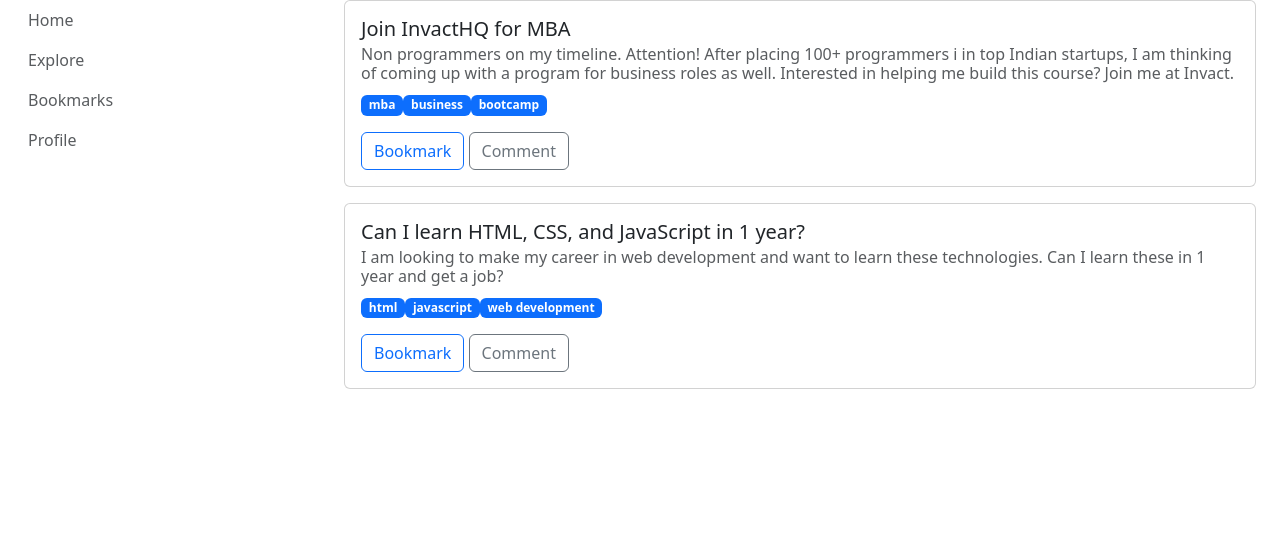
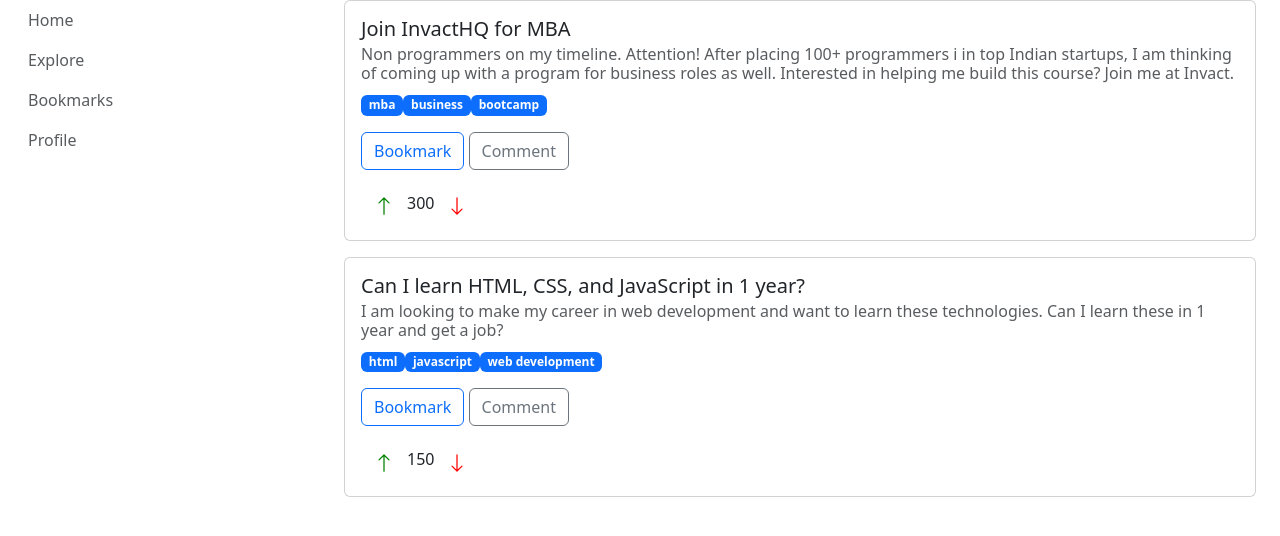
Before and after one commit to swapnaliss/forum-app, a React (Create React App) app: page / in a window 1280 px wide. Shown: the top 536 px of the page. Built offline with nearby package versions, Linux system fonts and the light colour scheme.

Commit message:
Upvote-Downvote functionality

```diff
--- a/src/components/Post.jsx
+++ b/src/components/Post.jsx
@@ -1,10 +1,14 @@
 import React, { useState } from 'react';
 import { Button, Badge, Card } from 'react-bootstrap';
 import Comment from './Comment';
+import { BsArrowUp, BsArrowDown } from 'react-icons/bs';
+
 
 const Post = ({ post }) => {
     const [isBookmarked, setIsBookmarked] = useState(post.isBookmarked);
     const [showComments, setShowComments] = useState(false);
+    const [upvotes, setUpvotes] = useState(post.upvotes);
+    const [downvotes, setDownvotes] = useState(post.downvotes);
 
     const handleBookmarkClick = () => {
         setIsBookmarked(!isBookmarked);
@@ -13,6 +17,17 @@ const Post = ({ post }) => {
     const handleCommentClick = () => {
         setShowComments(true);
     };
+
+    const handleUpvoteClick = () => {
+        setUpvotes(upvotes + 1);
+    };
+
+    const handleDownvoteClick = () => {
+        setDownvotes(downvotes + 1);
+    };
+
+
+    const voteCount = downvotes > upvotes ? -1 * (downvotes - upvotes) : upvotes - downvotes;
 
     return (
         <Card className="mb-3">
@@ -32,6 +47,15 @@ const Post = ({ post }) => {
                 <Button variant="outline-secondary" onClick={handleCommentClick}>
                     Comment
                 </Button>
+                <div className="mt-3">
+                    <Button variant="link" onClick={handleUpvoteClick}>
+                        <BsArrowUp size={20} color="green" />
+                    </Button>
+                    <span className="mr-2">{voteCount}</span>
+                    <Button variant="link" onClick={handleDownvoteClick}>
+                        <BsArrowDown size={20} color="red" />
+                    </Button>
+                </div>
                 <div>
                     {showComments && (
                         <div>
@@ -44,6 +68,7 @@ const Post = ({ post }) => {
             </Card.Body>
         </Card>
     );
+
 };
 
 export default Post;
```
Lines whose indentation alone changed are shown as unchanged.
